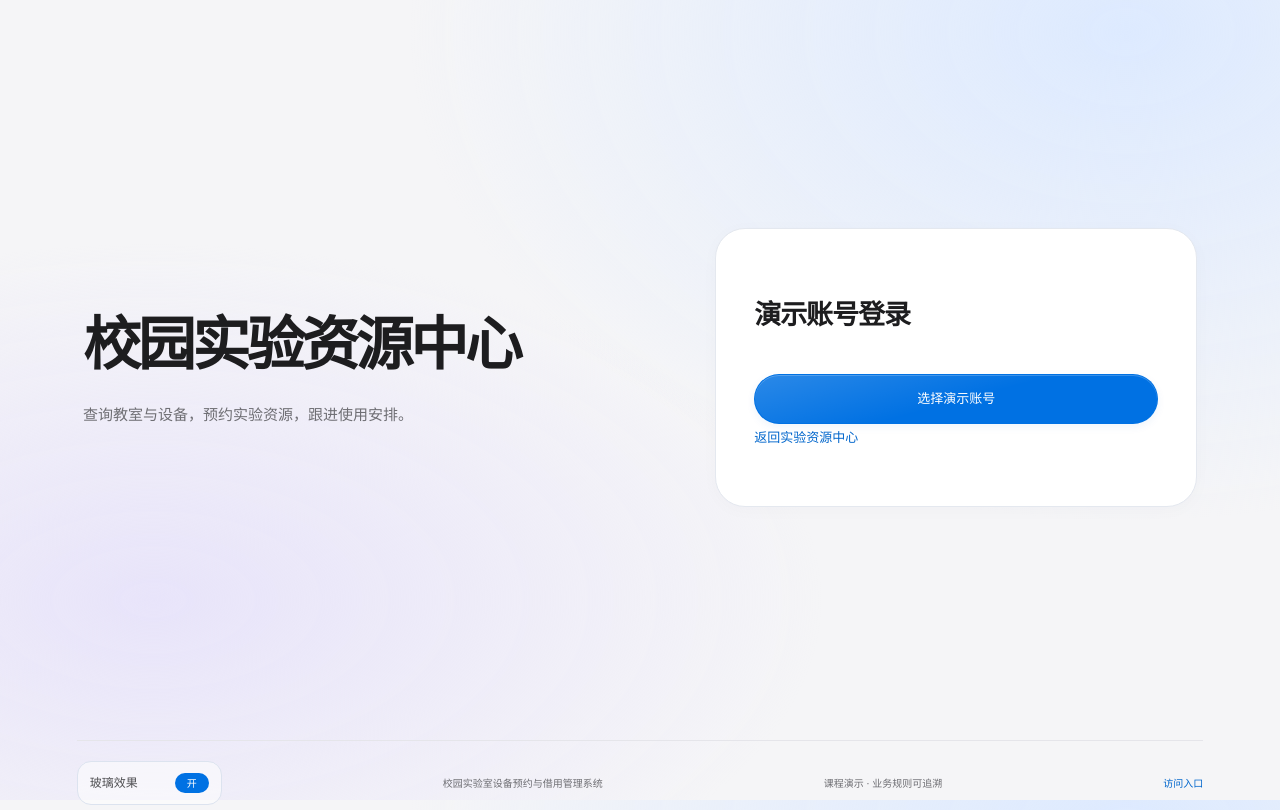
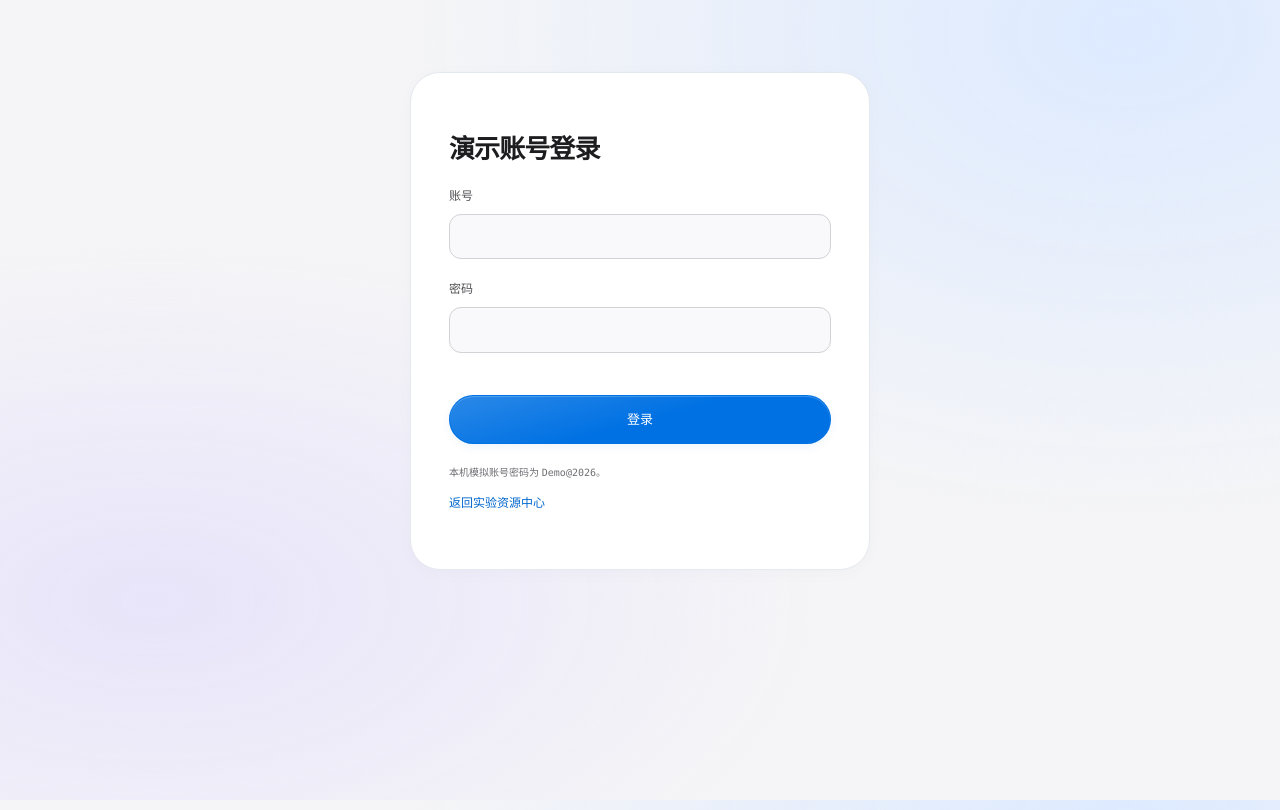
Before and after one commit to yvming67-gif/campus-lab-equipment-manager, a Django app: page /login/ in a window 1280 px wide. Shown: the top 810 px of the page. Run offline with Django 5.2, Linux system fonts and the light colour scheme; parts of the project's set-up code (start-up, migrations or seed data) failed here and were passed over.

Commit message:
Restore typed account and password sign-in

```diff
--- a/core/cloud_tests.py
+++ b/core/cloud_tests.py
@@ -29,10 +29,7 @@ class CloudProfileTests(TestCase):
         client = self.client_for_cloud()
         client.get("/login/", secure=True)
         token = client.cookies["csrftoken"].value
-        response = client.post("/login/", {"csrfmiddlewaretoken": token}, secure=True, HTTP_ORIGIN="https://cloud-test.example")
-        self.assertRedirects(response, "/identity/", fetch_redirect_response=False)
-        client.get("/identity/", secure=True)
-        response = client.post("/identity/", {"username": "student", "password": "Demo@2026", "csrfmiddlewaretoken": client.cookies["csrftoken"].value}, secure=True, HTTP_ORIGIN="https://cloud-test.example")
+        response = client.post("/login/", {"username": "student", "password": "Demo@2026", "csrfmiddlewaretoken": token}, secure=True, HTTP_ORIGIN="https://cloud-test.example")
         self.assertEqual(response.status_code, 302)
         callback = client.get(response["Location"], secure=True)
         self.assertEqual(callback.status_code, 302)
--- a/core/demo_identity.py
+++ b/core/demo_identity.py
@@ -11,14 +11,6 @@ from django.utils.crypto import constant_time_compare
 from .models import Role, User, UserRole
 
 PUBLIC_DEMO_ROLE_CODES = frozenset({"STUDENT", "TEACHER"})
-ROLE_TASKS = {
-    "STUDENT": "查设备、申请借用、跟进进度",
-    "TEACHER": "安排课程实验、申请教室和设备",
-    "LAB_ADMIN": "审核申请、办理交接、验收维修",
-    "TECHNICIAN": "处理指派工单、提交维修结果",
-    "SYS_ADMIN": "维护人员授权、参数和开放日历",
-    "DIRECTOR": "查看中心报表与审计记录",
-}
 PRIVATE_APPLICANTS = {
     "student_lab": ("S-DEMO-LAB", "STUDENT", "模拟实验学生"),
     "teacher_lab": ("T-DEMO-LAB", "TEACHER", "模拟实验教师"),
@@ -66,17 +58,6 @@ def private_password(user):
             and {role.code for role in user.roles.all()} == {identity[1]}):
         return password
     return ""
-
-
-def web_demo_accounts():
-    accounts = User.objects.filter(is_active=True).order_by("pk").prefetch_related("roles")
-    visible = []
-    for user in accounts:
-        if not (public_demo_user_allowed(user) or private_password(user)):
-            continue
-        user.role_tasks = "；".join(ROLE_TASKS[role.code] for role in user.roles.all() if role.code in ROLE_TASKS)
-        visible.append(user)
-    return visible
 
 
 def authenticate_private_demo(username, submitted):
--- a/core/views.py
+++ b/core/views.py
@@ -23,7 +23,7 @@ from . import services as s
 from .reports import DEFAULT_REPORT_DAYS, report_window, utilization
 from .demo_identity import (
     PRIVATE_SESSION, authenticate_private_demo, public_demo_user_allowed,
-    valid_private_demo_token, verify_demo_password, web_demo_accounts,
+    valid_private_demo_token, verify_demo_password,
 )
 from .schedules import resource_schedule
 from .workbench import tasks_for, booking_queue, acceptance_queue
@@ -69,6 +69,7 @@ def directory_login_destination(value):
     return value if value in {directory, directory + "?kind=EQUIPMENT", directory + "?kind=ROOM"} else ""
 
 
+@never_cache
 def login_page(request):
     destination = directory_login_destination(request.POST.get("next") if request.method == "POST" else request.GET.get("next"))
     if request.user.is_authenticated:
@@ -76,7 +77,11 @@ def login_page(request):
     if request.method=="POST":
         request.session["idp_nonce"]=secrets.token_urlsafe(24)
         request.session["login_destination"] = destination
+        if settings.DEMO_MODE and ("username" in request.POST or "password" in request.POST):
+            return demo_login(request, destination)
         return redirect("identity")
+    if settings.DEMO_MODE:
+        return demo_login(request, destination)
     return render(request,"login.html",{"title":"统一身份入口","demo":settings.DEMO_MODE,"login_destination":destination})
 
 @never_cache
@@ -93,9 +98,12 @@ def identity(request):
         except (ImproperlyConfigured,ValueError):
             return render(request,"login.html",{"title":"统一身份入口","demo":False,"error":"学校身份服务尚未完成配置或验证，请联系运维人员","login_destination":request.session.get("login_destination","")},status=503)
     if not request.session.get("idp_nonce"):return redirect("login")
-    accounts = web_demo_accounts()
+    return demo_login(request, directory_login_destination(request.session.get("login_destination", "")))
+
+
+def demo_login(request, destination):
     error = ""
-    username = request.POST.get("username", "")
+    username = request.POST.get("username", "").strip()
     if request.method == "POST":
         password = request.POST.get("password", "")
         user, private_token = authenticate_private_demo(username, password)
@@ -108,9 +116,9 @@ def identity(request):
             return redirect(reverse("callback") + "?" + urlencode({"ticket": ticket}))
         error = "账号或密码不正确，或账号已停用。"
     return render(request, "identity.html", {
-        "title": "演示账号登录", "accounts": accounts, "error": error,
+        "title": "演示账号登录", "error": error,
         "username": username, "public_demo": settings.PUBLIC_DEMO_MODE,
-        "login_destination": request.session.get("login_destination", ""),
+        "login_destination": destination,
     })
 
 
--- a/static/journey.css
+++ b/static/journey.css
@@ -11,16 +11,9 @@
 .access-route small { margin-top:4px; }
 .access-guide { margin-top:26px; }
 .access-help summary { min-height:44px; padding:12px 0; cursor:pointer; }
-.role-login.identity-card { max-width:740px; margin:clamp(16px,5vw,64px) auto; }
-.role-login fieldset { margin:14px 0; padding:0; border:0; min-inline-size:0; }
-.role-login legend { margin-bottom:8px; font-weight:600; }
-.role-login-grid { display:grid; grid-template-columns:repeat(2,minmax(0,1fr)); gap:8px; }
-.role-login-option { display:flex; align-items:flex-start; gap:10px; min-height:56px; padding:10px; border:1px solid #dedee6; border-radius:12px; background:#fff; cursor:pointer; }
-.role-login-option input[type=radio] { width:16px; min-height:16px; height:16px; margin:2px 0 0; padding:0; flex:none; accent-color:#0066cc; }
-.role-login-option:has(input:checked) { border-color:#0066cc; background:#edf5ff; }
-.role-login-option:focus-within { outline:2px solid #0066cc; outline-offset:2px; }
-.role-login-option small { display:block; margin-top:2px; overflow-wrap:anywhere; }
-.role-login #password { display:block; width:100%; }
+.account-login.identity-card { max-width:460px; margin:clamp(24px,6vw,72px) auto; }
+.account-login input { display:block; width:100%; }
+.account-login .fine { line-height:1.7; margin:20px 0 12px; }
 .reservation-stages { display:flex; flex-wrap:wrap; gap:8px 16px; margin:0 0 16px; padding:0; list-style:none; color:#53535a; font-size:13px; }
 .reservation-stages li { padding:4px 0; }
 .reservation-stages [aria-current=step] { color:#0056ac; font-weight:650; border-bottom:2px solid currentColor; }
@@ -30,6 +23,5 @@
 #resource-times { scroll-margin-top:20px; }
 @media (max-width:640px) {
   .access-hero { grid-template-columns:1fr; }
-  .role-login.identity-card { margin:16px; padding:18px; }
-  .role-login-grid { grid-template-columns:1fr; }
+  .account-login.identity-card { margin:16px; padding:20px; }
 }
--- a/templates/identity.html
+++ b/templates/identity.html
@@ -1,34 +1,20 @@
 {% extends 'base.html' %}
 {% block content %}
-<section class="identity-card role-login">
+<section class="identity-card account-login">
   <h1>演示账号登录</h1>
-  {% if public_demo %}
-    <p>公开学生和教师账号使用 <code>Demo@2026</code>。专用账号和其他岗位使用各自的密码。</p>
-  {% else %}
-    <p>请选择模拟账号，演示密码为 <code>Demo@2026</code>。</p>
-  {% endif %}
+  {% if login_destination %}<p>登录后继续前往{% if login_destination == '/resources/?kind=ROOM' %}教室目录{% elif login_destination == '/resources/?kind=EQUIPMENT' %}设备目录{% else %}资源目录{% endif %}。</p>{% endif %}
   {% if error %}<p class="message error" role="alert">{{ error }}</p>{% endif %}
-  {% if accounts %}
   <form method="post">
     {% csrf_token %}
-      <fieldset>
-        <legend>选择账号</legend>
-        <div class="role-login-grid">
-          {% for a in accounts %}
-            <label class="role-login-option">
-              <input type="radio" name="username" value="{{ a.username }}" required{% if a.username == username %} checked{% endif %}>
-              <span><strong>{{ a.display_name }}</strong><small>{{ a.roles.all|join:"、" }} · {{ a.username }}</small>{% if a.role_tasks %}<small>{{ a.role_tasks }}</small>{% endif %}</span>
-            </label>
-          {% endfor %}
-        </div>
-      </fieldset>
+    {% if login_destination %}<input type="hidden" name="next" value="{{ login_destination }}">{% endif %}
+    <label for="username">账号</label>
+    <input id="username" name="username" type="text" value="{{ username }}" required maxlength="150"
+           autocomplete="username" autocapitalize="none" spellcheck="false">
     <label for="password">密码</label>
     <input id="password" name="password" type="password" required maxlength="128" autocomplete="current-password">
     <button class="button full">登录</button>
   </form>
-  {% else %}
-    <p role="status">当前没有可用的演示账号，请联系部署管理员开通。</p>
-  {% endif %}
+  <p class="fine">{% if public_demo %}公开体验可使用 <code>student</code>、<code>student2</code> 或 <code>teacher</code>，密码为 <code>Demo@2026</code>。岗位账号使用各自的密码。{% else %}本机模拟账号密码为 <code>Demo@2026</code>。{% endif %}</p>
   <p><a href="{% url 'access' %}">返回实验资源中心</a></p>
 </section>
 {% endblock %}
--- a/templates/login.html
+++ b/templates/login.html
@@ -4,9 +4,9 @@
 <div class="login-layout">
   <section class="login-intro"><h1>校园实验资源中心</h1><p>查询教室与设备，预约实验资源，跟进使用安排。</p></section>
   <section class="login-card">
-    <h2>{% if demo %}演示账号登录{% else %}统一身份登录{% endif %}</h2>
+    <h2>统一身份登录</h2>
     {% if login_destination %}<p>登录后继续前往{% if login_destination == '/resources/?kind=ROOM' %}教室目录{% elif login_destination == '/resources/?kind=EQUIPMENT' %}设备目录{% else %}资源目录{% endif %}。</p>{% endif %}
-    <form method="post">{% csrf_token %}{% if login_destination %}<input type="hidden" name="next" value="{{ login_destination }}">{% endif %}<button class="button full">{% if demo %}选择演示账号{% else %}进入学校统一身份入口{% endif %}</button></form>
+    <form method="post">{% csrf_token %}{% if login_destination %}<input type="hidden" name="next" value="{{ login_destination }}">{% endif %}<button class="button full">进入学校统一身份入口</button></form>
     <p><a href="{% url 'access' %}">返回实验资源中心</a></p>
   </section>
 </div>
```
Also changed, not shown: core/demo_identity_tests.py (+12 -13 lines), docs/访问入口与预约流程.md (+3 -2 lines), docs/项目入口.md (+1 -1 lines), README.md, 2 other files. Lines whose indentation alone changed are shown as unchanged.
